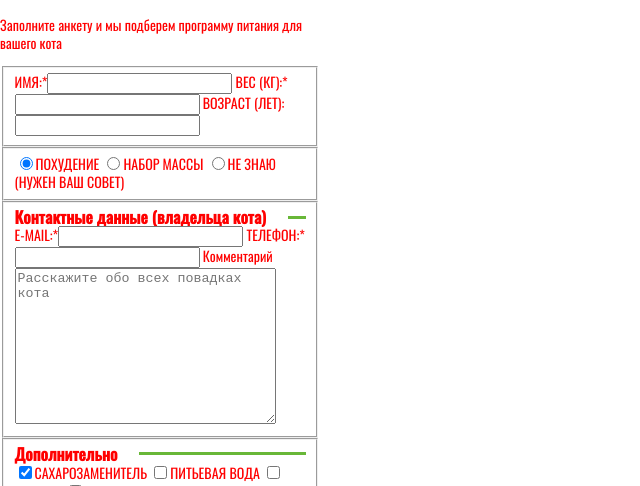
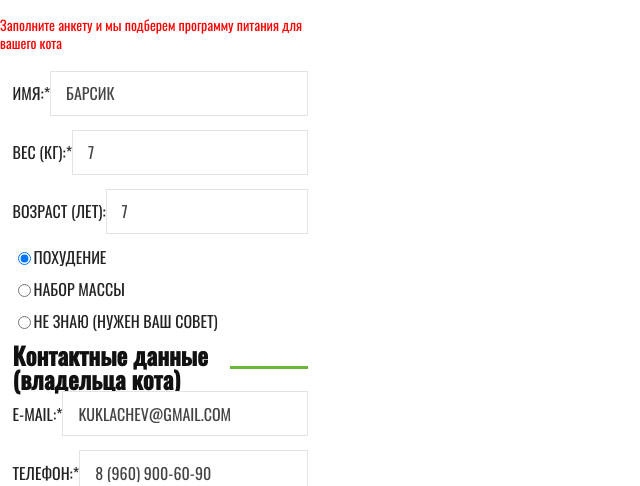
Before and after one commit to dpsnow/574945-cat-energy, a website: page source/form.html in a window 1280 px wide. Shown: the part 314-800 px from the top of the page, without its empty margins (0-640 px from the left). Drawn offline with nearby package versions, Linux system fonts and the light colour scheme; files that its build step writes are made by us from their sources; files whose address does not match are found by name.

Commit message:
Начало стилизации страницы с формой

```diff
--- a/source/form.html
+++ b/source/form.html
@@ -29,28 +29,28 @@
       <form class="personal-diet__form form-diet" action="https://echo.htmlacademy.ru" method="post">
         <fieldset class="form-diet__item">
           <h3 class="visually-hidden">Данные кота</h3>
-          <label class="text text--uppercase">Имя:*<input class="field field--text" type="text" name="cat-name" required></label>
-          <label class="text text--uppercase">Вес (кг):*<input class="field field--text" type="number" name="cat-weight" required></label>
-          <label class="text text--uppercase">Возраст (лет):<input class="field field--text" type="number" name="cat-age"></label>
+          <label class="form-diet__label text text--uppercase">Имя:*<input class="field field--text" type="text" name="cat-name" value= "Барсик" required></label>
+          <label class="form-diet__label text text--uppercase">Вес (кг):*<input class="field field--text" type="number" name="cat-weight" value= "7" required></label>
+          <label class="form-diet__label text text--uppercase">Возраст (лет):<input class="field field--text" type="number" name="cat-age" value= "7"></label>
         </fieldset>
         <fieldset class="form-diet__item">
           <h3 class="visually-hidden">Выберите диету</h3>
-          <label class="text text--uppercase"><input class="input input--radio" type="radio" name="diet" value="weight-loss" checked>Похудение</label>
-          <label class="text text--uppercase"><input class="input input--radio" type="radio" name="diet" value="weight-gain">Набор массы</label>
-          <label class="text text--uppercase"><input class="input input--radio" type="radio" name="diet" value="need-help">Не знаю (Нужен ваш совет)</label>
+          <label class="form-diet__label text text--uppercase"><input class="input input--radio" type="radio" name="diet" value="weight-loss" checked>Похудение</label>
+          <label class="form-diet__label text text--uppercase"><input class="input input--radio" type="radio" name="diet" value="weight-gain">Набор массы</label>
+          <label class="form-diet__label text text--uppercase"><input class="input input--radio" type="radio" name="diet" value="need-help">Не знаю (Нужен ваш совет)</label>
         </fieldset>
         <fieldset class="form-diet__item">
-          <h3 class="form-diet__subtitle text text--special">Контактные данные (владельца кота)</h3>
-          <label class="text text--uppercase">E-mail:*<input class="field field--text" type="email" name="email" required></label>
-          <label class="text text--uppercase">Телефон:*<input class="field field--text" type="tel" name="number" required></label>
+          <h3 class="form-diet__subtitle text text--special">Контактные данные <br>(владельца кота)</h3>
+          <label class="form-diet__label text text--uppercase">E-mail:*<input class="field field--text" type="email" name="email" value="kuklachev@gmail.com" required></label>
+          <label class="form-diet__label text text--uppercase">Телефон:*<input class="field field--text" type="tel" name="number" value="8 (960) 900-60-90" required></label>
           <label class="form-diet__subtitle">Комментарий<textarea class="form-diet__field field field--textarea" name="message" cols="30" rows="10" placeholder="Расскажите обо всех повадках кота"></textarea></label>
         </fieldset>
         <fieldset class="form-diet__item">
           <h3 class="form-diet__subtitle text text--special">Дополнительно</h3>
-          <label class="text text--uppercase"><input class="input input--checkbox" type="checkbox" name="other-sweetener" checked>Сахарозаменитель</label>
-          <label class="text text--uppercase"><input class="input input--checkbox" type="checkbox" name="other-water">Питьевая вода</label>
-          <label class="text text--uppercase"><input class="input input--checkbox" type="checkbox" name="other-milk">Молоко</label>
-          <label class="text text--uppercase"><input class="input input--checkbox" type="checkbox" name="other-vitamins">Витамины</label>
+          <label class="form-diet__label text text--uppercase"><input class="input input--checkbox" type="checkbox" name="other-sweetener" checked>Сахарозаменитель</label>
+          <label class="form-diet__label text text--uppercase"><input class="input input--checkbox" type="checkbox" name="other-water">Питьевая вода</label>
+          <label class="form-diet__label text text--uppercase"><input class="input input--checkbox" type="checkbox" name="other-milk">Молоко</label>
+          <label class="form-diet__label text text--uppercase"><input class="input input--checkbox" type="checkbox" name="other-vitamins">Витамины</label>
         </fieldset>
         <input type="submit" value="Отправить заявку">
         <p class="form-diet__text">* — Обязательные поля</p>
--- /dev/null
+++ b/source/sass/blocks/field.scss
@@ -0,0 +1,26 @@
+.field {
+  padding: 5px 15px;
+  width: 100%;
+  min-height: 45px;
+  font-family: inherit;
+  font-size: 16px;
+  line-height: 18px;
+  text-align: left;
+  color: $clr-text;
+  text-transform: uppercase;
+  border: solid 1px #e3e3e3;
+
+
+  &:hover,
+  &:focus {
+    border: solid 1px #cdcdcd;
+  }
+
+  &:active {
+    border: solid 2px #444444;
+  }
+
+  &:invalid  {
+    border: solid 2px #ff8282;
+  }
+}
--- /dev/null
+++ b/source/sass/blocks/form-diet.scss
@@ -0,0 +1,39 @@
+.form-diet {
+
+}
+
+.form-diet__item {
+  border: none;
+  display: block;
+
+}
+
+.form-diet__label {
+  display: flex;
+  align-items: center;
+  font-size: 16px;
+  line-height: 18px;
+  text-align: left;
+  color: #222222;
+  white-space: nowrap;
+
+  & + & {
+    margin-top: 14px;
+  }
+}
+
+.form-diet__subtitle {
+  @include indent-reset;
+  font-size: 24px;
+  line-height: 24px;
+  text-align: left;
+  color: $clr-main;
+}
+
+.form-diet__field {
+
+}
+
+.form-diet__text {
+
+}
--- a/source/sass/style.scss
+++ b/source/sass/style.scss
@@ -31,3 +31,5 @@
 @import "blocks/other-product";
 @import "blocks/additional";
 @import "blocks/promo";
+@import "blocks/field";
+@import "blocks/form-diet";
```
